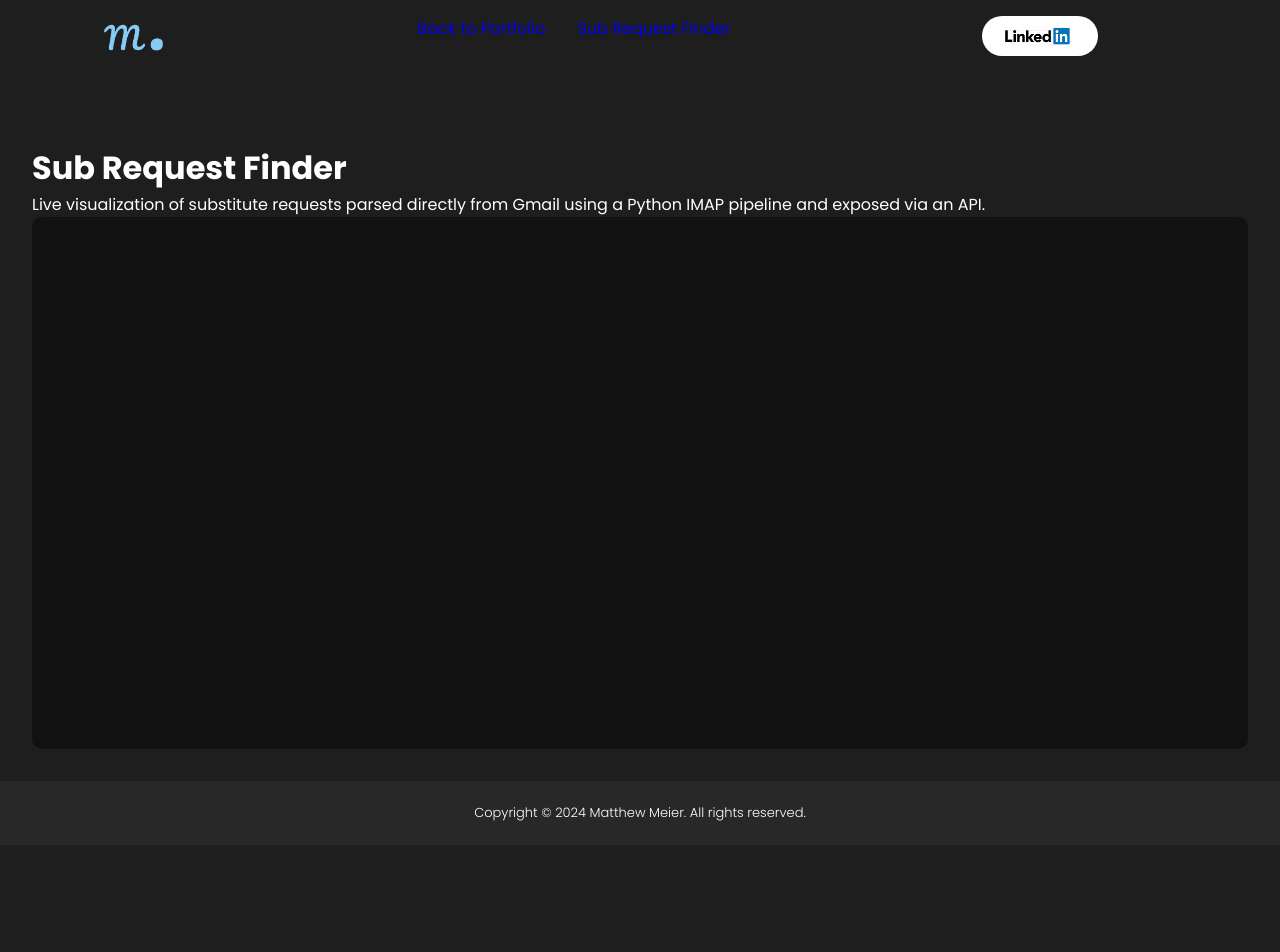
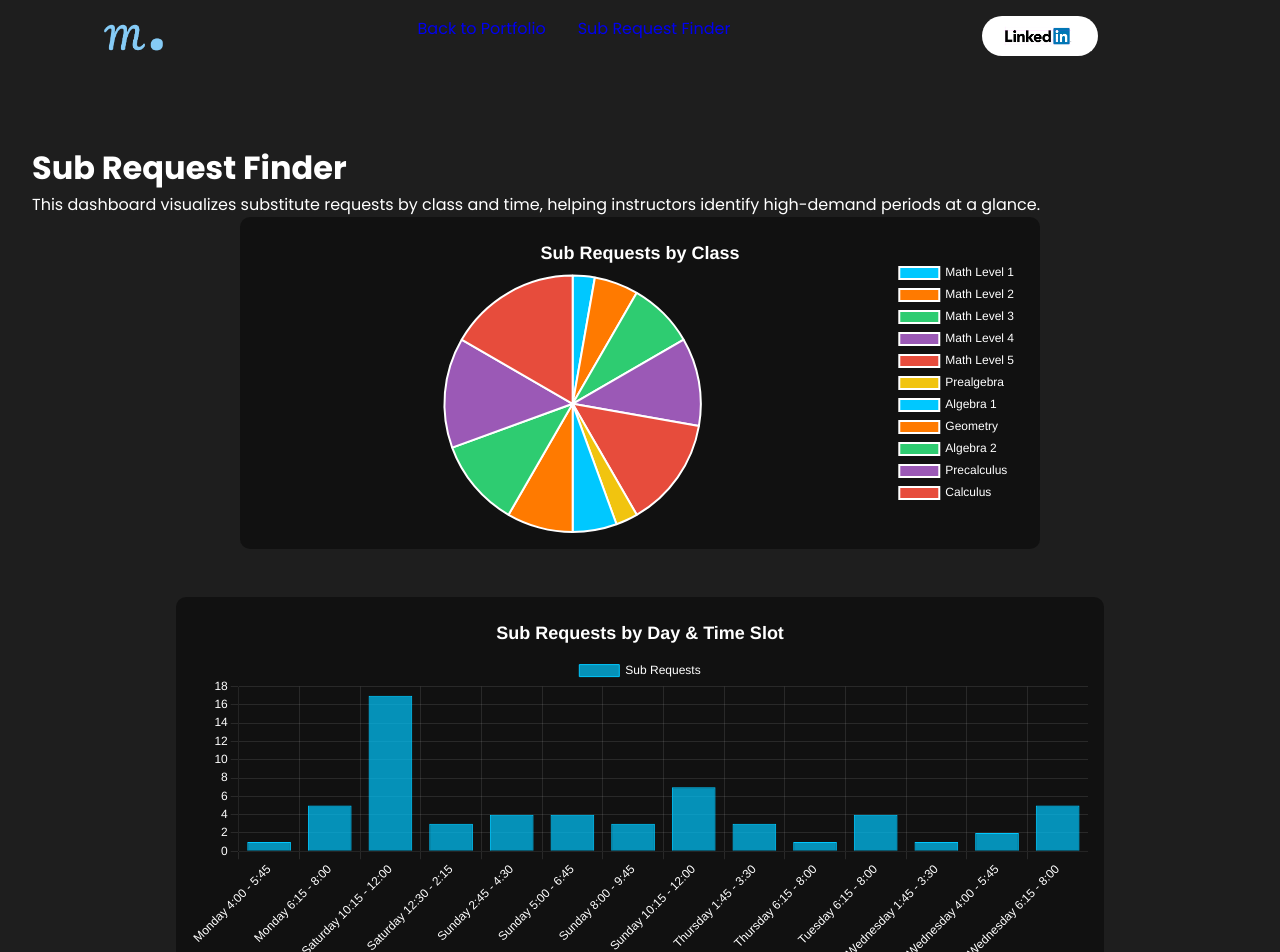
Before and after one commit to MatthewSMeier/PersonalPortfolioWebsite, a React (Create React App) app: page /subrequestfinder in a window 1280 px wide. Shown: the top 952 px of the page. Before the commit the page ends 845 px from the top, so only its background shows below. Built offline with nearby package versions, Linux system fonts and the light colour scheme; no server answers.

Commit message:
Edited Sub Request Pie Chart

```diff
--- a/src/components/SubRequestFinder/subrequestfinder.js
+++ b/src/components/SubRequestFinder/subrequestfinder.js
@@ -2,44 +2,108 @@ import { useEffect, useRef } from "react";
 import Chart from "chart.js/auto";
 
 export default function SubRequestFinder() {
-  const canvasRef = useRef(null);
-  const chartRef = useRef(null);
+  const pieCanvasRef = useRef(null);
+  const barCanvasRef = useRef(null);
 
-  useEffect(() => {
-    async function loadChart() {
-      try {
-        // Fetch data from FastAPI backend
-        const res = await fetch("http://localhost:8000/api/sub_requests");
-        if (!res.ok) {
-          console.error("API error:", res.status);
-          return;
-        }
+  const pieChartRef = useRef(null);
+  const barChartRef = useRef(null);
 
-        const data = await res.json();
+  // -----------------------------
+  // DEFAULT DATA
+  // -----------------------------
+  const defaultPieData = {
+    "Math Level 1": 1,
+    "Math Level 2": 2,
+    "Math Level 3": 3,
+    "Math Level 4": 4,
+    "Math Level 5": 5,
+    "Prealgebra": 1,
+    "Algebra 1": 2,
+    "Geometry": 3,
+    "Algebra 2": 4,
+    "Precalculus": 5,
+    "Calculus": 6,
+  };
 
-        if (!data || Object.keys(data).length === 0) {
-          console.warn("No sub request data received");
-          return;
-        }
+  const defaultBarData = {
+    "Monday 4:00 - 5:45": 1,
+    "Monday 6:15 - 8:00": 5,
+    "Saturday 10:15 - 12:00": 17,
+    "Saturday 12:30 - 2:15": 3,
+    "Sunday 2:45 - 4:30": 4,
+    "Sunday 5:00 - 6:45": 4,
+    "Sunday 8:00 - 9:45": 3,
+    "Sunday 10:15 - 12:00": 7,
+    "Thursday 1:45 - 3:30": 3,
+    "Thursday 6:15 - 8:00": 1,
+    "Tuesday 6:15 - 8:00": 4,
+    "Wednesday 1:45 - 3:30": 1,
+    "Wednesday 4:00 - 5:45": 2,
+    "Wednesday 6:15 - 8:00": 5,
+  };
 
-        // Get labels and values directly from the API data
-        const labels = Object.keys(data);
-        const values = Object.values(data);
+  // -----------------------------
+  // PIE CHART
+  // -----------------------------
+  const renderPieChart = (data) => {
+    if (pieChartRef.current) pieChartRef.current.destroy();
 
-        // Destroy previous chart if exists
-        if (chartRef.current) {
-          chartRef.current.destroy();
-        }
+    pieChartRef.current = new Chart(pieCanvasRef.current, {
+      type: "pie",
+      data: {
+        labels: Object.keys(data),
+        datasets: [
+          {
+            data: Object.values(data),
+            backgroundColor: [
+              "#00c8ff",
+              "#ff7a00",
+              "#2ecc71",
+              "#9b59b6",
+              "#e74c3c",
+              "#f1c40f",
+              "#00c8ff",
+              "#ff7a00",
+              "#2ecc71",
+              "#9b59b6",
+              "#e74c3c",
+            ],
+          },
+        ],
+      },
+      options: {
+        responsive: true,
+        maintainAspectRatio: false,
+        plugins: {
+          title: {
+            display: true,
+            text: "Sub Requests by Class",
+            color: "#ffffff",
+            font: { size: 18 },
+          },
+          legend: {
+            labels: { color: "#ffffff" },
+            position: "right",
+          },
+        },
+      },
+    });
+  };
 
-        // Create the bar chart
-        chartRef.current = new Chart(canvasRef.current, {
+  // -----------------------------
+  // BAR CHART
+  // -----------------------------
+  const renderBarChart = (data) => {
+    if (barChartRef.current) barChartRef.current.destroy();
+
+    barChartRef.current = new Chart(barCanvasRef.current, {
       type: "bar",
       data: {
-            labels,
+        labels: Object.keys(data),
         datasets: [
           {
-                label: "Sub Requests (Last 200 Emails)",
-                data: values,
+            label: "Sub Requests",
+            data: Object.values(data),
             backgroundColor: "rgba(0, 200, 255, 0.7)",
             borderColor: "rgba(0, 200, 255, 1)",
             borderWidth: 1,
@@ -50,69 +114,98 @@ export default function SubRequestFinder() {
         responsive: true,
         maintainAspectRatio: false,
         plugins: {
-              legend: {
-                labels: {
-                  color: "#ffffff",
-                },
-              },
           title: {
             display: true,
             text: "Sub Requests by Day & Time Slot",
             color: "#ffffff",
-                font: {
-                  size: 18,
+            font: { size: 18 },
           },
-              },
+          legend: { labels: { color: "#ffffff" } },
         },
         scales: {
           x: {
-                ticks: {
-                  color: "#ffffff",
-                  maxRotation: 45,
-                  minRotation: 45,
-                },
-                grid: {
-                  color: "rgba(255, 255, 255, 0.1)",
-                },
+            ticks: { color: "#ffffff", maxRotation: 45, minRotation: 45 },
+            grid: { color: "rgba(255,255,255,0.1)" },
           },
           y: {
             beginAtZero: true,
-                ticks: {
-                  color: "#ffffff",
-                },
-                grid: {
-                  color: "rgba(255, 255, 255, 0.1)",
-                },
+            ticks: { color: "#ffffff" },
+            grid: { color: "rgba(255,255,255,0.1)" },
           },
         },
       },
     });
+  };
+
+  // -----------------------------
+  // LOAD DATA
+  // -----------------------------
+  useEffect(() => {
+    // Defaults first (instant render)
+    renderPieChart(defaultPieData);
+    renderBarChart(defaultBarData);
+
+    async function loadData() {
+      try {
+        const [pieRes, barRes] = await Promise.all([
+          fetch("http://localhost:8000/api/class_breakdown"),
+          fetch("http://localhost:8000/api/sub_requests"),
+        ]);
+
+        if (pieRes.ok) {
+          const pieData = await pieRes.json();
+          if (Object.keys(pieData).length) renderPieChart(pieData);
+        }
+
+        if (barRes.ok) {
+          const barData = await barRes.json();
+          if (Object.keys(barData).length) renderBarChart(barData);
+        }
       } catch (err) {
-        console.error("Chart load failed:", err);
+        console.error("Failed to load charts:", err);
       }
     }
 
-    // Load chart once on mount
-    loadChart();
+    loadData();
   }, []);
 
+  // -----------------------------
+  // UI
+  // -----------------------------
   return (
     <div style={{ padding: "2rem", color: "#ffffff" }}>
       <h1>Sub Request Finder</h1>
       <p>
-        Live visualization of substitute requests parsed directly from Gmail
-        using a Python IMAP pipeline and exposed via an API.
+        This dashboard visualizes substitute requests by class and time,
+        helping instructors identify high-demand periods at a glance.
       </p>
 
+      {/* PIE CHART */}
       <div
         style={{
-          height: "500px",
+          height: "300px",
+          width: "60vw",
+          margin: "0 auto 3rem",
           backgroundColor: "#111",
           padding: "1rem",
           borderRadius: "10px",
         }}
       >
-        <canvas ref={canvasRef} />
+        <canvas ref={pieCanvasRef} />
+      </div>
+
+      {/* BAR CHART */}
+      <div
+        style={{
+          height: "350px",
+          width: "70vw",
+          margin: "0 auto",
+          backgroundColor: "#111",
+          padding: "1rem",
+          borderRadius: "10px",
+        }}
+      >
+        <canvas ref={barCanvasRef} />
       </div>
     </div>
   );
```
Also changed, not shown: 2 other files (tests, documents, lock files or other folders). Lines whose indentation alone changed are shown as unchanged.
